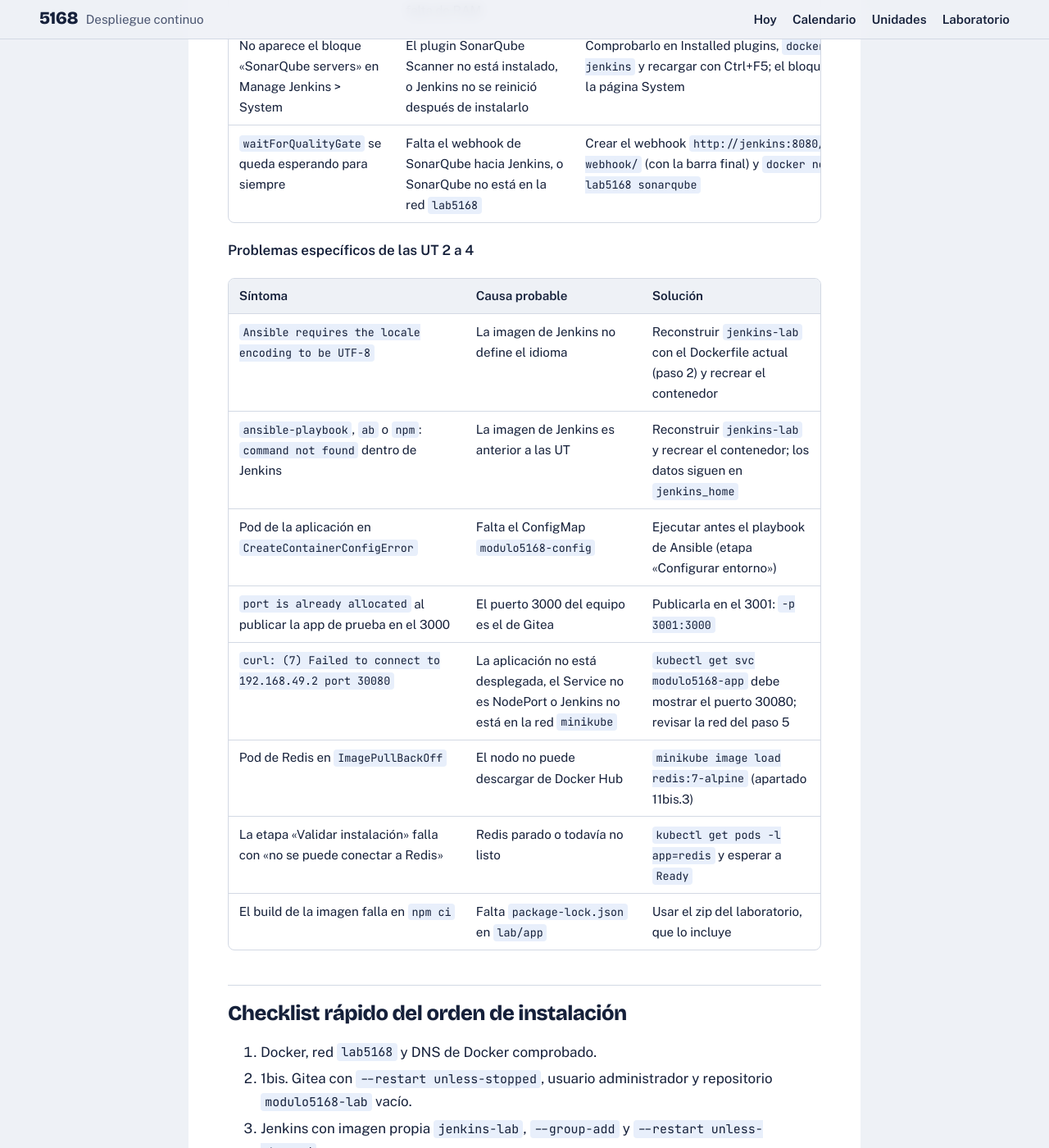
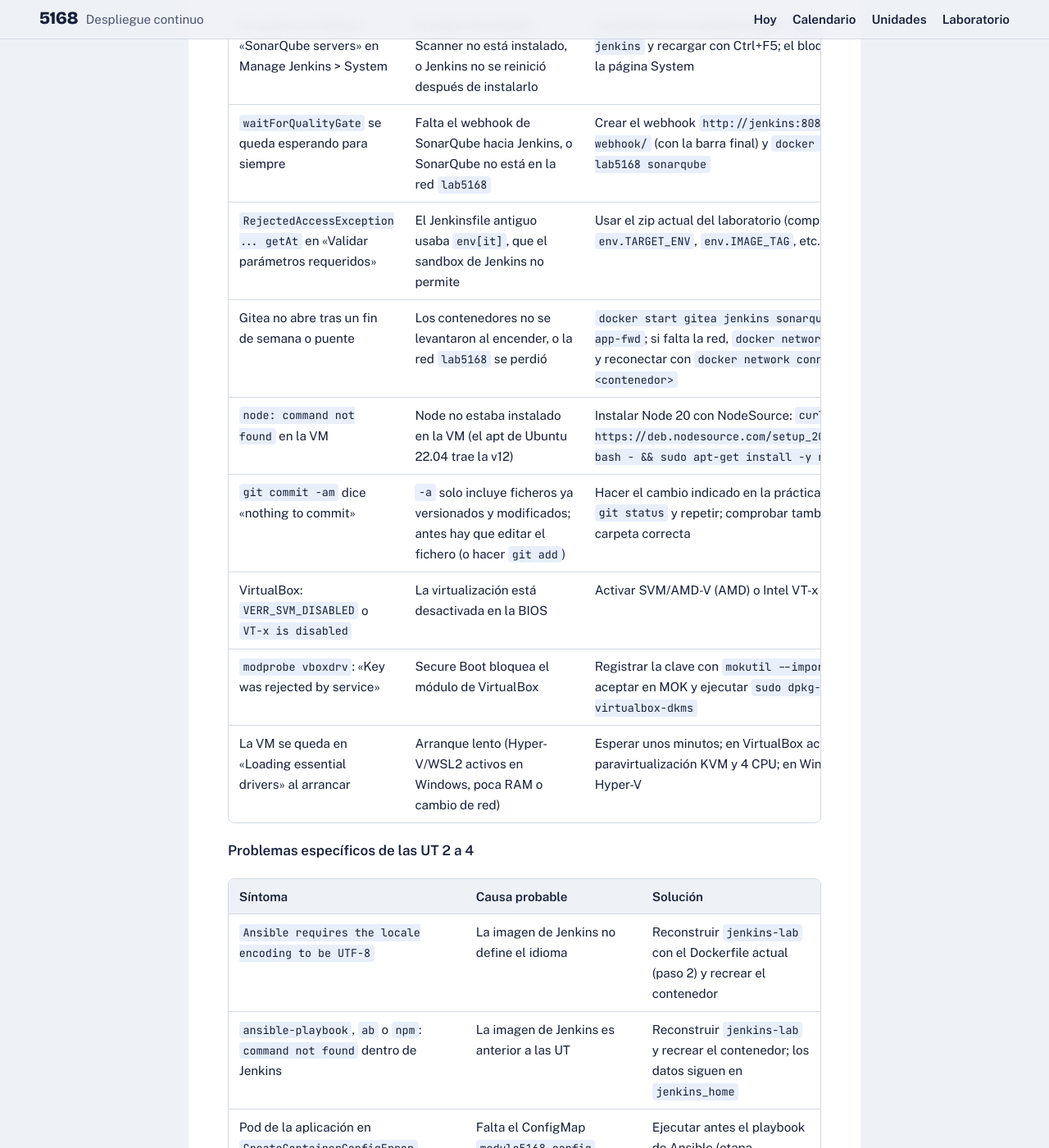
Before and after one commit to sergio79cs/modulo5168, a Jekyll site: the page built from laboratorio/index.md, in a window 1280 px wide and 1400 px high, scrolled down 27043 px. Shown: the whole window at 82% size. Built offline with Jekyll 4.4.1, drawn with Linux system fonts in a browser that asks for light colours; our own code applies the rules of GitHub Pages for plain Markdown files; some of the changed text lies outside the part shown.

Commit message:
Guía: sección VirtualBox y nuevos problemas; zip con Jenkinsfile corregido

```diff
--- a/laboratorio/index.md
+++ b/laboratorio/index.md
@@ -706,6 +706,13 @@ sudo systemctl enable --now minikube
 | `http://localhost:9000` no abre (SonarQube) | El contenedor `sonarqube` no existe (el plugin de Jenkins no lo instala), aún está arrancando, o se ha parado por `vm.max_map_count` bajo o falta de RAM | `docker ps -a --filter name=sonar` y `docker logs --tail 30 sonarqube`; crearlo o arreglarlo según el apartado 11bis.6 |
 | No aparece el bloque «SonarQube servers» en Manage Jenkins \> System | El plugin SonarQube Scanner no está instalado, o Jenkins no se reinició después de instalarlo | Comprobarlo en Installed plugins, `docker restart jenkins` y recargar con Ctrl+F5; el bloque está al final de la página System |
 | `waitForQualityGate` se queda esperando para siempre | Falta el webhook de SonarQube hacia Jenkins, o SonarQube no está en la red `lab5168` | Crear el webhook `http://jenkins:8080/sonarqube-webhook/` (con la barra final) y `docker network connect lab5168 sonarqube` |
+| `RejectedAccessException ... getAt` en «Validar parámetros requeridos» | El Jenkinsfile antiguo usaba `env[it]`, que el sandbox de Jenkins no permite | Usar el zip actual del laboratorio (comprueba `env.TARGET_ENV`, `env.IMAGE_TAG`, etc. de forma explícita) |
+| Gitea no abre tras un fin de semana o puente | Los contenedores no se levantaron al encender, o la red `lab5168` se perdió | `docker start gitea jenkins sonarqube registry-fwd app-fwd`; si falta la red, `docker network create lab5168` y reconectar con `docker network connect lab5168 <contenedor>` |
+| `node: command not found` en la VM | Node no estaba instalado en la VM (el apt de Ubuntu 22.04 trae la v12) | Instalar Node 20 con NodeSource: `curl -fsSL https://deb.nodesource.com/setup_20.x \| sudo -E bash - && sudo apt-get install -y nodejs` |
+| `git commit -am` dice «nothing to commit» | `-a` solo incluye ficheros ya versionados y modificados; antes hay que editar el fichero (o hacer `git add`) | Hacer el cambio indicado en la práctica, comprobar con `git status` y repetir; comprobar también que estás en la carpeta correcta |
+| VirtualBox: `VERR_SVM_DISABLED` o `VT-x is disabled` | La virtualización está desactivada en la BIOS | Activar SVM/AMD-V (AMD) o Intel VT-x en la BIOS/UEFI |
+| `modprobe vboxdrv`: «Key was rejected by service» | Secure Boot bloquea el módulo de VirtualBox | Registrar la clave con `mokutil --import`, reiniciar, aceptar en MOK y ejecutar `sudo dpkg-reconfigure virtualbox-dkms` |
+| La VM se queda en «Loading essential drivers» al arrancar | Arranque lento (Hyper-V/WSL2 activos en Windows, poca RAM o cambio de red) | Esperar unos minutos; en VirtualBox activar paravirtualización KVM y 4 CPU; en Windows desactivar Hyper-V |
 
 **Problemas específicos de las UT 2 a 4**
 
@@ -719,6 +726,33 @@ sudo systemctl enable --now minikube
 | Pod de Redis en `ImagePullBackOff`                                      | El nodo no puede descargar de Docker Hub                                                           | `minikube image load redis:7-alpine` (apartado 11bis.3)                                  |
 | La etapa «Validar instalación» falla con «no se puede conectar a Redis» | Redis parado o todavía no listo                                                                    | `kubectl get pods -l app=redis` y esperar a `Ready`                                      |
 | El build de la imagen falla en `npm ci`                                 | Falta `package-lock.json` en `lab/app`                                                             | Usar el zip del laboratorio, que lo incluye                                              |
+
+## 14. Alternativa: laboratorio en VirtualBox
+
+Si el equipo no permite instalar Docker directamente, o quieres un laboratorio idéntico para todos, el profesor entrega una máquina virtual (fichero `.ova`) con todo ya instalado y configurado.
+
+1. Instala VirtualBox y activa la virtualización (SVM/AMD-V o VT-x) en la BIOS.
+2. Importa el `.ova` (Archivo > Importar servicio virtualizado). Se necesitan 8 GB de RAM y 4 CPU para la VM.
+3. Arranca la VM y espera unos minutos a que los contenedores estén listos. Usuario y contraseña del sistema: `vagrant` / `vagrant`.
+4. Conéctate por SSH desde tu equipo: `ssh -p 2222 vagrant@127.0.0.1`, o usa la consola de VirtualBox.
+
+| Servicio | Dirección en tu navegador | Usuario / contraseña |
+|---|---|---|
+| Gitea | http://localhost:3000 | `aula` / `aula1234` |
+| Jenkins | http://localhost:8080 | `aula` / `aula1234` |
+| SonarQube | http://localhost:9000 | `admin` / `Aula-5168-lab` |
+| Aplicación (sesiones 3 en adelante) | http://localhost:3001 | |
+| Aplicación en Kubernetes | http://localhost:30080 | |
+
+Gitea por SSH usa el puerto 2223 del equipo (el 2222 está reservado para entrar en la VM).
+
+Notas por sesión:
+
+- **Sesión 1:** las prácticas se hacen dentro de la VM, en `~/saludo-app`. Las copias `persona-a` y `persona-b` se clonan desde `~` (no dentro de `saludo-app`).
+- **Sesión 2:** SonarQube ya existe en la VM: no hay que crear el contenedor, solo entrar con `admin` / `Aula-5168-lab`.
+- **Sesiones 3 en adelante:** el repositorio del laboratorio está en `~/modulo5168-lab` y la aplicación en `lab/app`. Node 20, `ab` y Ansible ya están instalados.
+- **Sesión 8:** el usuario de Gitea es `aula` (no `alumno`).
+- Si SonarQube rechaza la contraseña, recrea el contenedor y el volumen, fija la contraseña `Aula-5168-lab`, genera un token nuevo y actualiza la credencial `sonar-token` en Jenkins.
 
 ## Checklist rápido del orden de instalación
 
```
Also changed, not shown: 1 other file.
